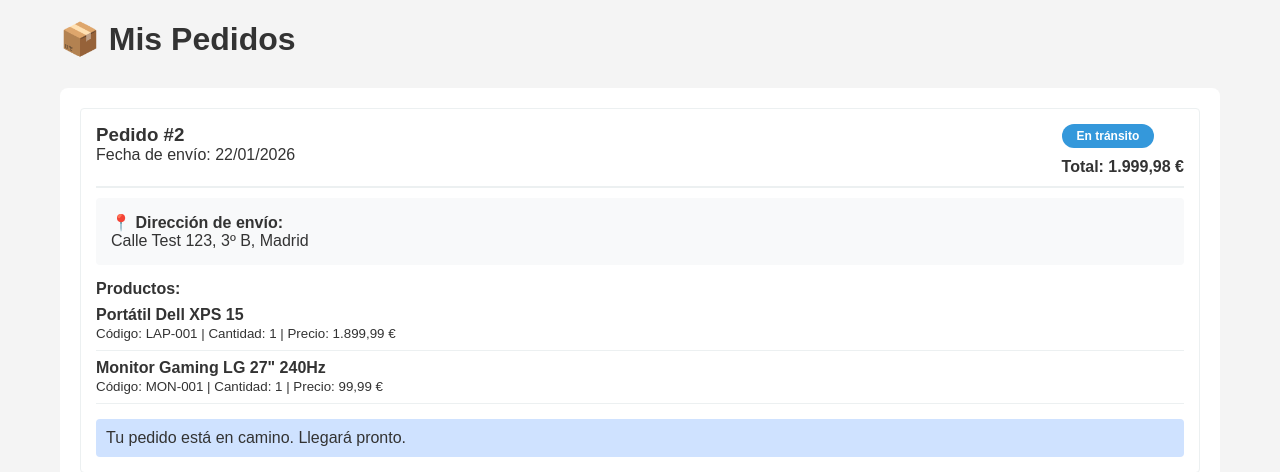
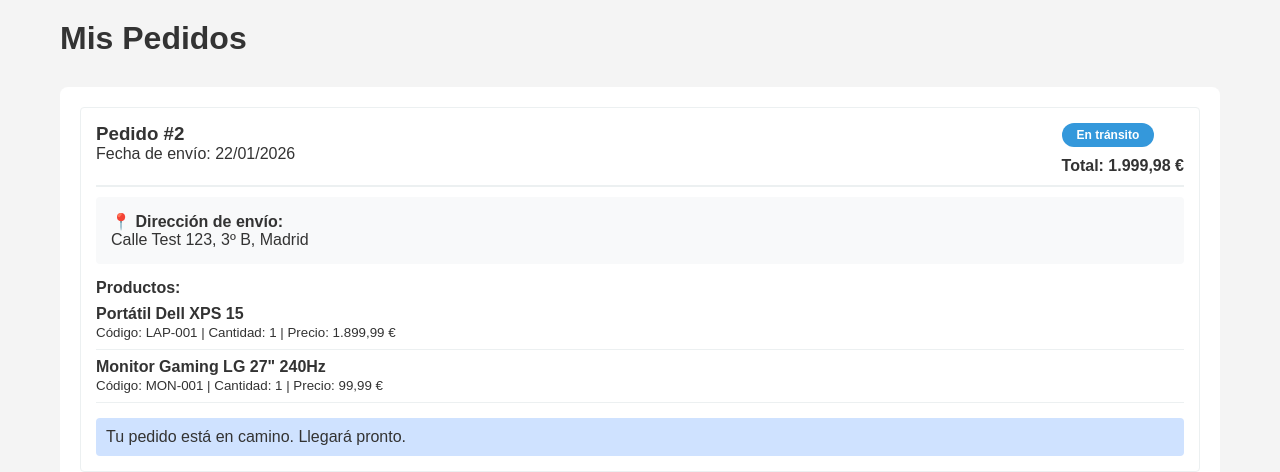
Before and after one commit to Plati287/asirpaosintermodular, a PHP site: page /mis-pedidos.php in a window 1280 px wide. Shown: the part 82-554 px from the top of the page. Run offline with PHP 8.4, Linux system fonts and the light colour scheme; a user stored in the database is signed in; data comes from the database, SQL or seed files in the repository.

Commit message:
Update mis-pedidos.php

```diff
--- a/web/tienda_online/mis-pedidos.php
+++ b/web/tienda_online/mis-pedidos.php
@@ -45,7 +45,7 @@ $result = mysqli_stmt_get_result($stmt);
     </header>
 
     <div class="container">
-        <h1 style="margin-bottom: 30px;">📦 Mis Pedidos</h1>
+        <h1 style="margin-bottom: 30px;">Mis Pedidos</h1>
 
         <?php if (mysqli_num_rows($result) == 0): ?>
             <div class="carrito-vacio">
```
